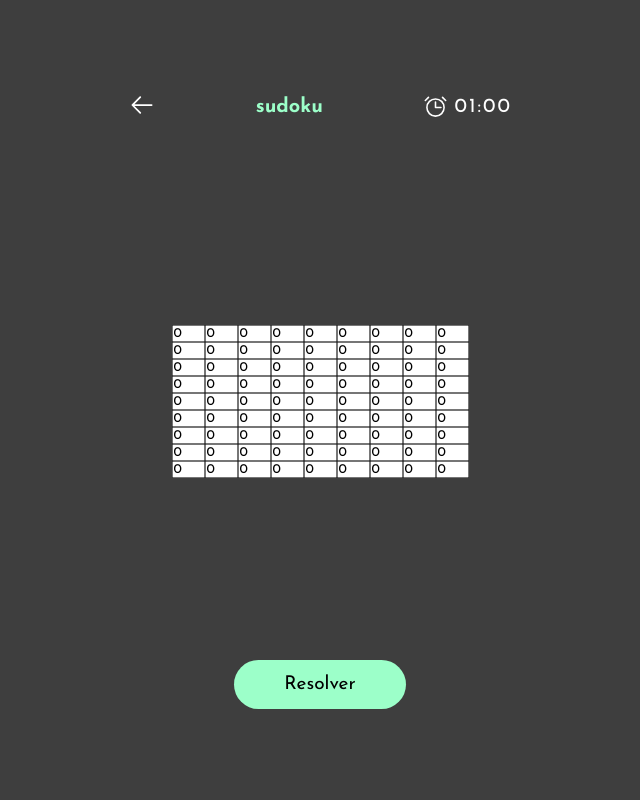
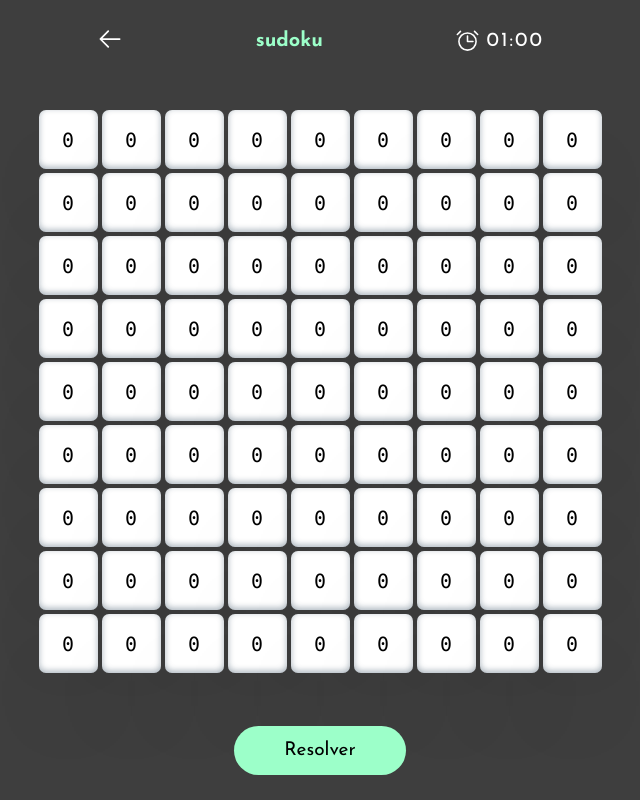
Before and after one commit to ewrtonl/sudoku-solver, a plain HTML site: page sudoku.html in a window 1280 px wide. Shown: the whole page, without its empty margins (320-960 px from the left). Drawn offline with Linux system fonts and the light colour scheme.

Commit message:
Update style.css

```diff
--- a/style.css
+++ b/style.css
@@ -1,4 +1,4 @@
-@import url('https://fonts.googleapis.com/css2?family=Josefin+Sans:wght@300;400;500;600;700&display=swap');
+@import url('https://fonts.googleapis.com/css2?family=Josefin+Sans:wght@300;400;500;600;700&family=Ubuntu+Mono:wght@400;700&display=swap');
 
 * {
   margin: 0;
@@ -46,8 +46,9 @@ h2 {
   padding: 27px;
   border-radius: 5px;
   background: #9cffc9;
-  box-shadow: rgba(0, 0, 0, 0.4) 0px 2px 4px,
-    rgba(0, 0, 0, 0.3) 0px 7px 13px -3px, rgba(0, 0, 0, 0.2) 0px -3px 0px inset;
+  box-shadow: rgba(50, 50, 93, 0.25) 0px 50px 100px -20px,
+    rgba(0, 0, 0, 0.3) 0px 30px 60px -30px,
+    rgba(10, 37, 64, 0.35) 0px -2px 6px 0px inset;
 }
 
 .block-red {
@@ -55,7 +56,8 @@ h2 {
   height: 78px;
   border-radius: 5px;
   background: #ffb59c;
-  box-shadow: rgba(0, 0, 0, 0.15) 2.4px 2.4px 3.2px;
+  box-shadow: rgba(0, 0, 0, 0.4) 0px 2px 4px,
+    rgba(0, 0, 0, 0.3) 0px 7px 13px -3px, rgba(0, 0, 0, 0.2) 0px -3px 0px inset;
 }
 
 button {
@@ -79,7 +81,7 @@ button:hover {
   justify-content: space-between;
   align-items: center;
   gap: 10px;
-    width: 30%;
+  width: 35%;
 }
 
 .head h4 {
@@ -101,13 +103,13 @@ button:hover {
   width: 25px;
 }
 
-.back-button img{
+.back-button img {
   width: 28px;
 }
 
 .back-button {
   cursor: pointer;
-    transition: .2s;
+  transition: 0.2s;
 }
 
 .back-button:hover {
@@ -116,12 +118,13 @@ button:hover {
 
 .sudoku-grid {
   text-align: center;
-  margin-top: 20px;
 }
+
 
 table {
   border-collapse: collapse;
   margin: 0 auto;
+
 }
 
 table td {
@@ -133,10 +136,39 @@ table td {
   border: 1px solid #000;
 }
 
-table input {
-  width: 100%;
-  height: 100%;
+input {
+  font-family: 'Ubuntu Mono', monospace;
+
   border: none;
   text-align: center;
-  font-size: 20px;
+  font-size: 23px;
+  padding: 18px;
+  margin: 2px;
+  border-radius: 7px;
+  box-shadow: rgba(50, 50, 93, 0.25) 0px 50px 100px -20px,
+    rgba(0, 0, 0, 0.3) 0px 30px 60px -30px,
+    rgba(10, 37, 64, 0.35) 0px -2px 6px 0px inset;
+
+  transition: .3s;
 }
+
+input[type='number']::-webkit-inner-spin-button {
+  -webkit-appearance: none;
+}
+
+input[type='number'] {
+  -moz-appearance: textfield;
+  appearance: textfield;
+}
+
+input:hover {
+  box-shadow: rgba(0, 0, 0, 0.4) 0px 2px 4px,
+    rgba(0, 0, 0, 0.3) 0px 7px 13px -3px, rgba(0, 0, 0, 0.2) 0px -3px 0px inset;
+}
+
+input:focus {
+  box-shadow: rgba(0, 0, 0, 0.4) 0px 2px 4px,
+    rgba(0, 0, 0, 0.3) 0px 7px 13px -3px, rgba(0, 0, 0, 0.2) 0px -3px 0px inset;
+  outline-width: 0px;
+  background-color: #d0fce3;
+}
```
Lines whose indentation alone changed are shown as unchanged.
